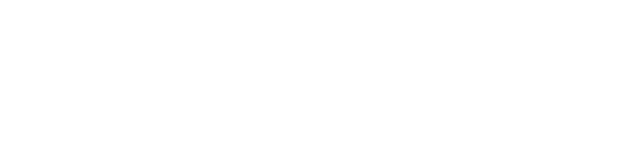
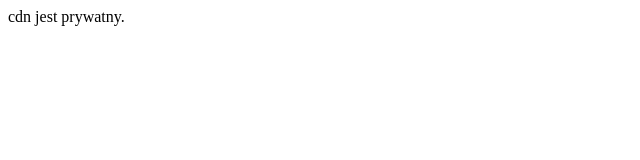
Before and after one commit to kaskader2000/cdn, a plain HTML site: page index.html in a window 1280 px wide. Shown: the whole page, without its empty margins (0-640 px from the left). Drawn offline with Linux system fonts and the light colour scheme.

Commit message:
Update index.html

```diff
--- a/index.html
+++ b/index.html
@@ -1 +1 @@
-<html><title>foldery pierredomains</title></html>
+<html><title>cdn</title>cdn jest prywatny.</html>
```
